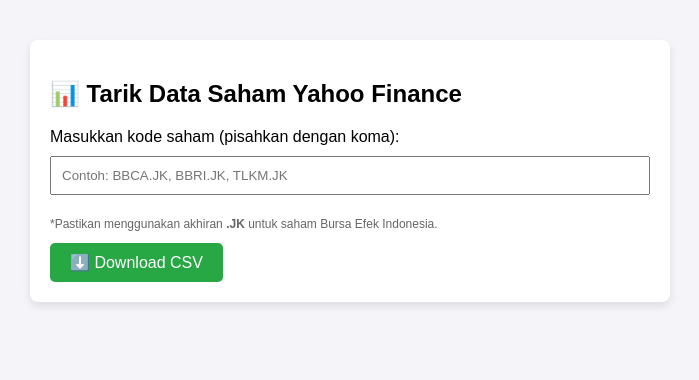
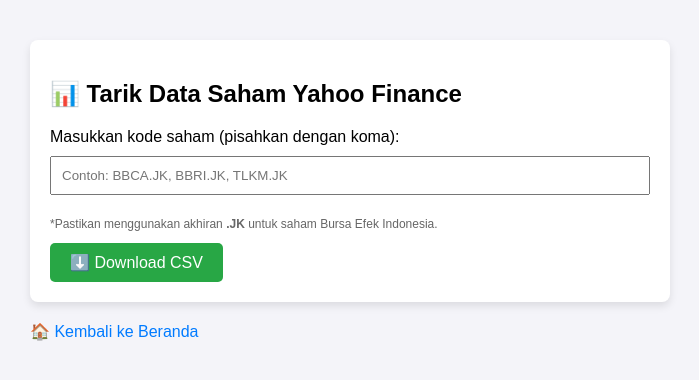
Before and after one commit to gussur/data-saham-app, a plain HTML site: page templates/index.html in a window 1280 px wide. Shown: the whole page, without its empty margins (10-709 px from the left). Drawn offline with Linux system fonts and the light colour scheme.

Commit message:
Update index.html

```diff
--- a/templates/index.html
+++ b/templates/index.html
@@ -23,5 +23,8 @@
             <button type="submit">⬇️ Download CSV</button>
         </form>
     </div>
+    <div style="margin-top: 20px;">
+    <a href="/" style="text-decoration: none; color: #007bff;">🏠 Kembali ke Beranda</a>
+</div>
 </body>
 </html>
```
